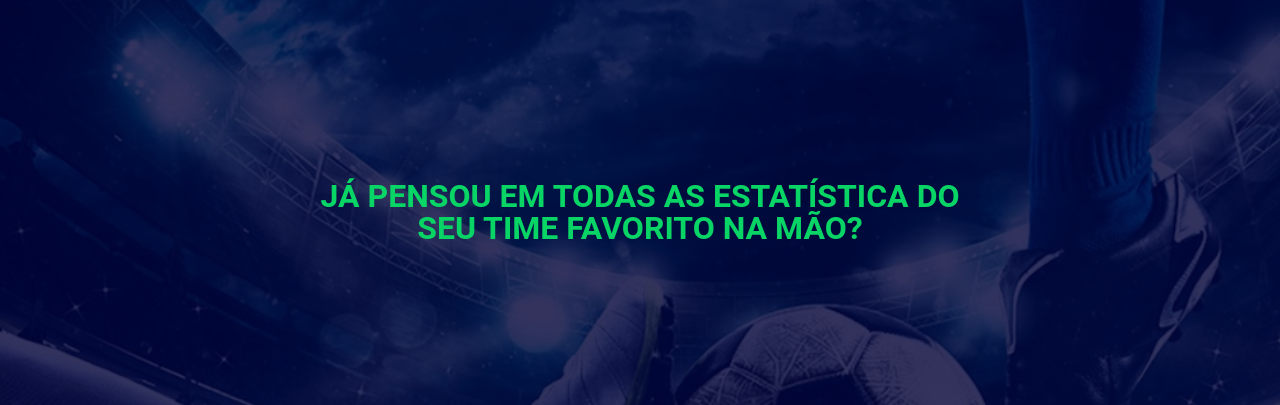
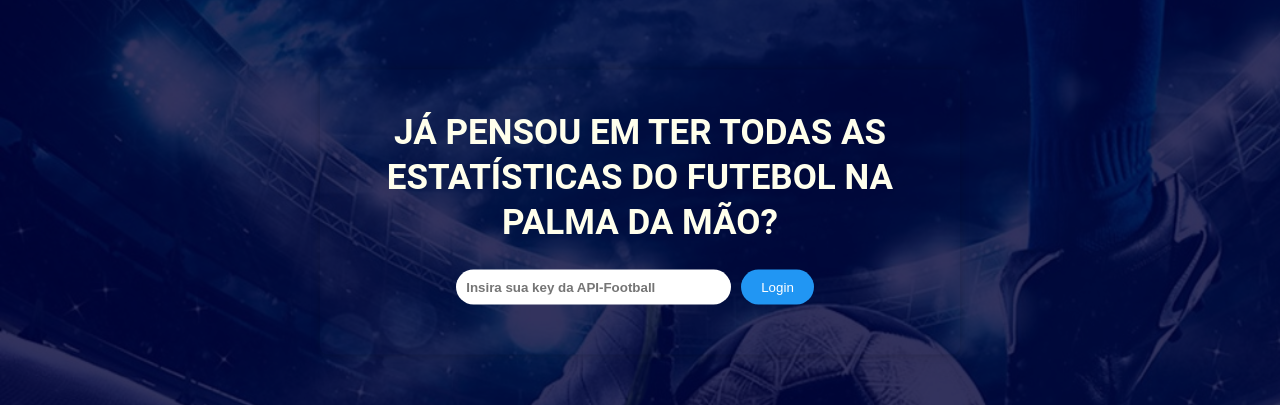
Before and after one commit to sZeuSz/Meu-Time, a React (Create React App) app: page / in a window 1280 px wide. Shown: the part 188-593 px from the top of the page. Built offline with nearby package versions, Linux system fonts and the light colour scheme.

Commit message:
feat: add input in home to login

```diff
--- a/src/UI/components/custom-box/custom-box.component.tsx
+++ b/src/UI/components/custom-box/custom-box.component.tsx
@@ -3,7 +3,13 @@ import styled from "styled-components";
 const CustomBox: React.FC = () => {
   return (
     <Box>
-      <h4>Já pensou em todas as estatística do seu time favorito na mão?</h4>
+      <LoginForm>
+        <Heading>
+          JÁ PENSOU EM TER TODAS AS ESTATÍSTICAS DO FUTEBOL NA PALMA DA MÃO?
+        </Heading>
+        <Input type="text" placeholder="Insira sua key da API-Football" />
+        <Button>Login</Button>
+      </LoginForm>
     </Box>
   );
 };
@@ -19,8 +25,49 @@ const Box = styled.div`
   color: #08d565;
   text-transform: uppercase;
   text-align: center;
-  //   margin-bottom: 18px;
-  //   background-color: blue;
+  background: transparent;
+`;
+
+const LoginForm = styled.div`
+  text-align: center;
+  background-color: inherit;
+  padding: 40px;
+  border-radius: 8px;
+  box-shadow: 0 0 10px rgba(0, 0, 0, 0.2);
+`;
+
+const Heading = styled.h1`
+  font-size: 35px;
+  margin-bottom: 20px;
+  line-height: 45px;
+  color: #ffffec;
+`;
+
+const Input = styled.input`
+  width: 100%;
+  max-width: 255px;
+  padding: 10px;
+  margin-bottom: 10px;
+  border-radius: 19px;
+  border: 1px solid #55b1df;
+  border: none;
+  outline: none;
+  font-weight: bold;
+`;
+
+const Button = styled.button`
+  padding: 10px 20px;
+  margin: 0 10px;
+  background-color: #2196f3;
+  color: #fff;
+  border: none;
+  border-radius: 4px;
+  cursor: pointer;
+  border-radius: 19px;
+
+  &:hover {
+    background-color: #0d8bf2;
+  }
 `;
 
 export default CustomBox;
```
